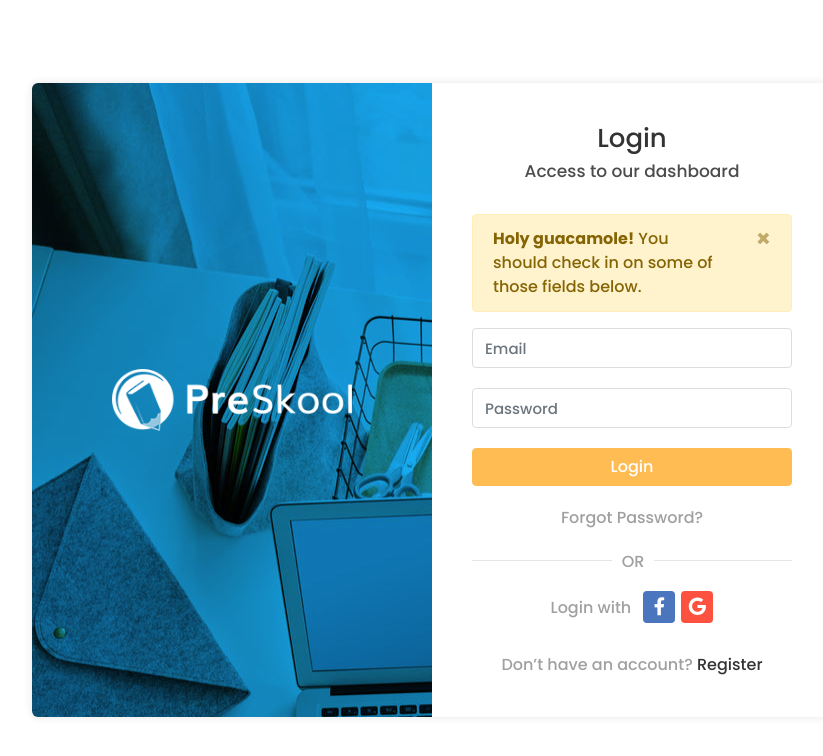
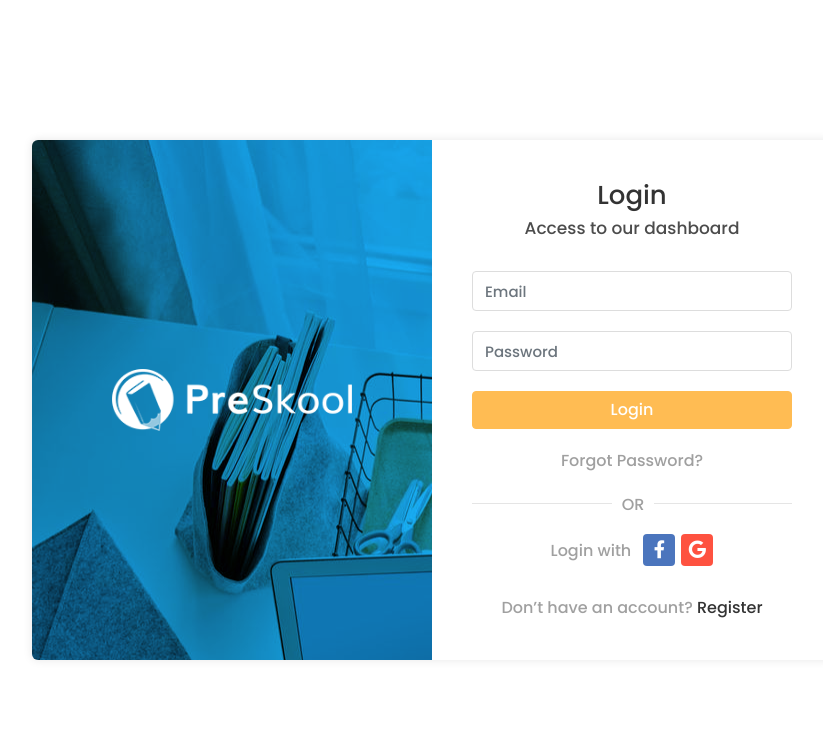
Before and after one commit to sjha9889/student_mangement_system, a Django app: page / in a window 1280 px wide. Shown: the top 756 px of the page, without its empty margins (208-1031 px from the left). Run offline with Django 4.2, Linux system fonts and the light colour scheme; some libraries are stand-ins or nearby versions.

Commit message:
First commit

```diff
--- a/student_management_system/settings.py
+++ b/student_management_system/settings.py
@@ -26,6 +26,8 @@ SECRET_KEY = 'django-insecure-dc^@$hbz9tra2w#p0k_8o5hd3(hv#7kv+^#5&$^!_hp!19fgm9
 DEBUG = True
 
 ALLOWED_HOSTS = ['51.20.4.212',
+                'localhost',
+                '127.0.0.1'
 
                  ]
 
--- a/student_management_system/views.py
+++ b/student_management_system/views.py
@@ -5,6 +5,7 @@ from app.EmailBackEnd import EmailBackEnd
 from django.contrib.auth.decorators import login_required
 from django.views.decorators.csrf import csrf_protect
 from app.models import CustomUser
+
 @csrf_protect
 def BASE(request):
     return render(request, 'base.html')
@@ -32,23 +33,22 @@ def doLogin(request):
         else:
             messages.error(request, 'Email and Password Are Invalid!')
             return redirect('login')
-
+    else:
+        # If the request method is not POST, redirect to the login page
+        return redirect('login')
 
 def doLogout(request):
     logout(request)
     return redirect('login')
 
-
 @login_required(login_url='/')
 def PROFILE(request):
-    user = CustomUser.objects.get(id = request.user.id)
-
+    user = CustomUser.objects.get(id=request.user.id)
 
     context = {
-        "user":user,
+        "user": user,
     }
-    return render(request,'profile.html',context)
-
+    return render(request, 'profile.html', context)
 
 @login_required(login_url='/')
 def PROFILE_UPDATE(request):
@@ -66,12 +66,12 @@ def PROFILE_UPDATE(request):
             customuser.first_name = first_name
             customuser.last_name = last_name
 
-            if password != None and password != "":
+            if password is not None and password != "":
                 customuser.set_password(password)
-            if profile_pic != None and profile_pic != "":
+            if profile_pic is not None and profile_pic != "":
                 customuser.profile_pic = profile_pic
             customuser.save()
-            messages.success(request, 'Your Profile Updated Successfully !')
+            messages.success(request, 'Your Profile Updated Successfully!')
             return redirect('profile')
         except:
             messages.error(request, 'Failed To Update Your Profile')
--- a/templates/login.html
+++ b/templates/login.html
@@ -24,12 +24,7 @@
                      <div class="login-right-wrap">
                         <h1>Login</h1>
                         <p class="account-subtitle">Access to our dashboard</p>
-                        <div class="alert alert-warning alert-dismissible fade show" role="alert">
-                        <strong>Holy guacamole!</strong> You should check in on some of those fields below.
-                        <button type="button" class="close" data-dismiss="alert" aria-label="Close">
-                        <span aria-hidden="true">&times;</span>
-                         </button>
-                        </div>
+
                         <form action="{% url 'doLogin' %}" method="post">
                            {% csrf_token %}
                            <div class="form-group">
```
Also changed, not shown: db.sqlite3, media/media/profile_pic/leave.svg (added).
